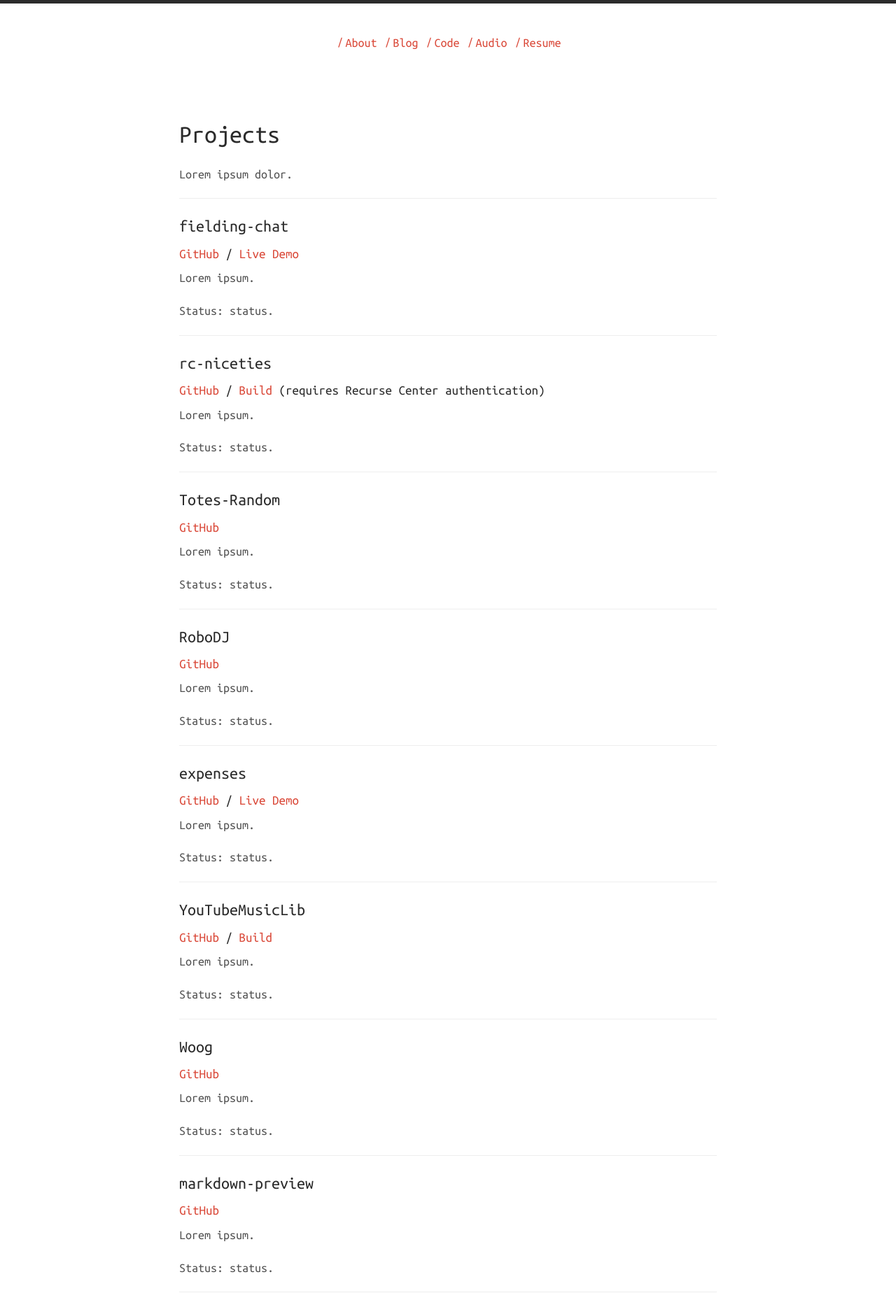
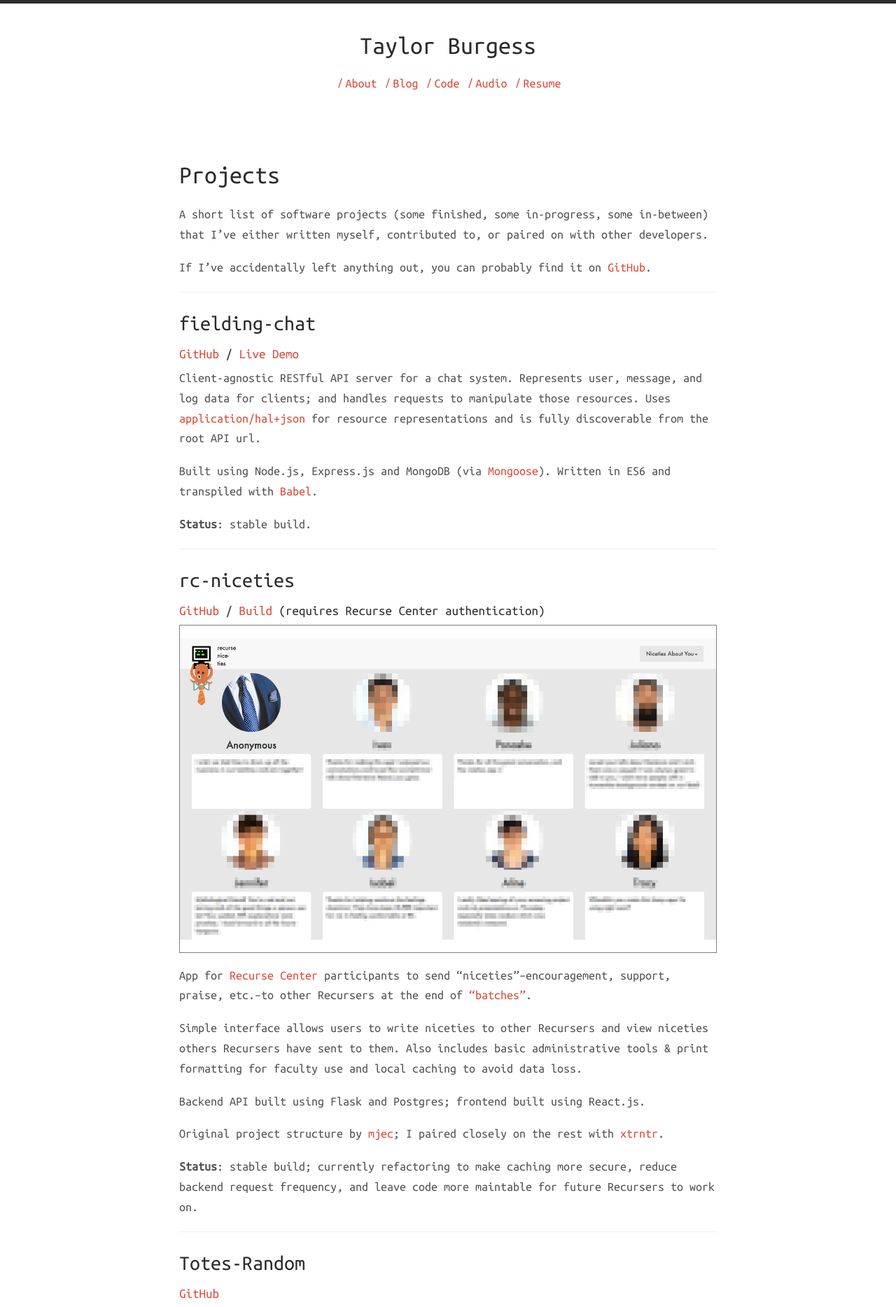
Before and after one commit to tayloraburgess/tayloraburgess.github.io, a Jekyll site: the page built from code.md, in a window 1280 px wide. Shown: the top 1868 px of the page at 70% size. Built offline with Jekyll 4.4.1, drawn with Linux system fonts in a browser that asks for light colours; nearby versions of some CDN libraries; some of the changed text lies outside the part shown.

Commit message:
Add code page
Do minor styling for images (adding borders). Add image resources
for project page as well.

```diff
--- a/_layouts/default.html
+++ b/_layouts/default.html
@@ -26,7 +26,7 @@
     <body class="{{ site.harmony.basetheme }}">
         <header class="main-header">
             <div class="wc-container">
-                <h1><a href="{{ site.baseurl }}/">{{ site.harmony.name }}</a></h1>
+                <h1><a href="{{ site.baseurl }}/">{{ site.name }}</a></h1>
                 <h2>{{ site.harmony.description }}</h2>
                 {% include header-links.html %}
             </div>
--- a/assets/css/main.scss
+++ b/assets/css/main.scss
@@ -131,7 +131,9 @@
 }
 
 img {
-  border: 0;
+  border: 1px;
+  border-style: solid;
+  border-color: gray;
   display: block;
   max-width: 100%;
   height: auto;
@@ -184,6 +186,7 @@
 }
 
 img.social {
+  border: 0px;
   margin-left: 10px;
   margin-right: 10px;
   padding-top: 10px;
--- a/code.md
+++ b/code.md
@@ -4,86 +4,126 @@
 permalink: /code/
 ---
 
-Lorem ipsum dolor.
+A short list of software projects (some finished, some in-progress, some in-between) that I've either written myself, contributed to, or paired on with other developers.
+
+If I've accidentally left anything out, you can probably find it on [GitHub](https://github.com/tayloraburgess).
 
 ___
 
-#### fielding-chat
+### fielding-chat
 
 ###### [GitHub](https://github.com/tayloraburgess/fielding-chat) / [Live Demo](https://fielding-chat.herokuapp.com/api/v1)
 
-Lorem ipsum.
+Client-agnostic RESTful API server for a chat system. Represents user, message, and log data for clients; and handles requests to manipulate those resources. Uses [application/hal+json](http://stateless.co/hal_specification.html) for resource representations and is fully discoverable from the root API url.
 
-Status: status.
+Built using Node.js, Express.js and MongoDB (via [Mongoose](http://mongoosejs.com/)). Written in ES6 and transpiled with [Babel](https://babeljs.io/).
+
+**Status**: stable build.
 
 ___
 
-#### rc-niceties
+### rc-niceties
 
 ###### [GitHub](https://github.com/mjec/rc-niceties) / [Build](https://niceties.recurse.com/) (requires Recurse Center authentication)
 
-Lorem ipsum.
+![rc-niceties]({{ '/assets/projects/rcniceties.png' | prepend: site.baseurl | prepend: site.url }})
 
-Status: status.
+App for [Recurse Center](https://www.recurse.com/) participants to send "niceties"--encouragement, support, praise, etc.--to other Recursers at the end of ["batches"](https://www.recurse.com/faq#start-date-question).
+
+Simple interface allows users to write niceties to other Recursers and view niceties others Recursers have sent to them. Also includes basic administrative tools & print formatting for faculty use and local caching to avoid data loss.
+
+Backend API built using Flask and Postgres; frontend built using React.js.
+
+Original project structure by [mjec](https://github.com/mjec); I paired closely on the rest with [xtrntr](https://github.com/xtrntr).
+
+**Status**: stable build; currently refactoring to make caching more secure, reduce backend request frequency, and leave code more maintable for future Recursers to work on.
 
 ___
 
-#### Totes-Random
+### Totes-Random
 
 ###### [GitHub](https://github.com/JKiely/Totes-Random)
 
-Lorem ipsum.
+![Totes-Random]({{ '/assets/projects/totesrandom.png' | prepend: site.baseurl | prepend: site.url }})
 
-Status: status.
+Pseudorandom number generator that pulls “atmospheric data” from Twitter streams containing certain keywords and generates a pseudorandom number after a few mutations. Built mostly for a lark, but also the challenge of building a RESTful Haskell web API.
+
+To that challenge--Haskell's existing web frameworks are a bit...tentative, so this app is actually split across two servers: one, in Haskell & [Snap](http://snapframework.com/), that sends requests to the Twitter API and generates the pseudorandom numbers, and another in Flask (repo [here](https://github.com/tayloraburgess/totes-desperate)) that requests that data from the Haskell server and serves it to the vanilla JS frontend.
+
+Paired on this project with [JKieley](https://github.com/JKiely) and [phasedchirp](https://github.com/phasedchirp).
+
+**Status**: currently broken--unicode decoding errors between the Haskell & Python servers. To be fixed ASAP.
 
 ___
 
-#### RoboDJ
+### RoboDJ
 
 ###### [GitHub](https://github.com/JesseRap/RoboDJ)
 
-Lorem ipsum.
+Web app that analyzes audio tracks, looking for peaks, BPM, and section breaks, and lets the user mix & auto-crossfade between the tracks. Also, experimentally, uses [Web Workers](https://developer.mozilla.org/en-US/docs/Web/API/Web_Workers_API) to render the interface and do audio analysis concurrently in a more timely manner.
 
-Status: status.
+Built with (very minimal) Node.js & Express.js in the backend and vanilla Javascript (with some jQuery) & [wavesurfer.js](https://wavesurfer-js.org/) in the frontend.
+
+This is primarily [JesseRap](https://github.com/JesseRap/RoboDJ)'s project, but I paired on implementing the aforementioned Web Workers, wrote the backend, and added frontend file reading support.
+
+**Status**: stable, but undeployed.
 
 ___
 
-#### expenses
+### expenses
 
 ###### [GitHub](https://github.com/leeorb321/expenses) / [Live Demo](http://fierce-cove-57868.herokuapp.com)
 
-Lorem ipsum.
+![expenses 1]({{ '/assets/projects/expenses_1.png' | prepend: site.baseurl | prepend: site.url }})
+![expenses 2]({{ '/assets/projects/expenses_2.png' | prepend: site.baseurl | prepend: site.url }})
 
-Status: status.
+Personal finance tracker with data visualization.
+
+Built using Flask & Postgres in the backend and (relatively) vanilla Javascript in the frontend (with [Chart.js](http://www.chartjs.org/) handling the visualizations).
+
+Paired on the majority of this project with [leeorb231](https://github.com/leeorb321).
+
+**Status**: stable build, but currently refactoring to use React.js in the frontend.
 
 ___
 
-#### YouTubeMusicLib
+### YouTubeMusicLib
 
 ###### [GitHub](https://github.com/elenacaseyroby/YoutubeMusicLib) / [Build](http://youtube-music-library.herokuapp.com)
 
-Lorem ipsum.
+![YouTubeMusicLib 1]({{ '/assets/projects/youtubemusiclib_1.png' | prepend: site.baseurl | prepend: site.url }})
+![YouTubeMusicLib 2]({{ '/assets/projects/youtubemusiclib_2.png' | prepend: site.baseurl | prepend: site.url }})
 
-Status: status.
+Web app that tracks a user’s music listening habits on YouTube (via the YouTube API) and makes recommendations using the collected data.
+
+Built with MySQL & Flask in the backend and vanilla Javascript (with jQuery etc.) in the frontend.
+
+Primarily [elenacaseyroby](https://github.com/elenacaseyroby)'s project, but I implemented Google OAuth support, paired with [arpith](https://github.com/arpith) on deployment configuration, wrote code to request data from the [Last.fm API](http://www.last.fm/api), and did assorted other tasks across the front & backend.
+
+**Status**: stable build.
 
 ___
 
-#### Woog
+### Woog
 
 ###### [GitHub](https://github.com/lamarqua/Woog)
 
-Lorem ipsum.
+Browser-based module synthesizer. Has support for filters, polyphony (currently only low-note priority), and several other parameter-controlled effets.
 
-Status: status.
+Currently written in framework-less Javascript (but with some help from [flow](https://flowtype.org/)), and hardcoded to only accept input from specific Akai MIDI keyboards.
+
+Paired on this with [lamarqua](https://github.com/lamarqua).
+
+**Status**: in-progress--graphical web interface and support for custom MIDI keyboard control mapping to come.
 
 ___
 
-#### markdown-preview
+### markdown-preview
 
 ###### [GitHub](https://github.com/tayloraburgess/markdown-preview)
 
-Lorem ipsum.
+Interpreter/compiler for Markdown, outputing HTML.
 
-Status: status.
+Built using Node.js & ES6.
 
-___
+**Status**: in the midst of a major refactor to restructure the parser to follow the [CommonMark spec's parsing strategy](http://spec.commonmark.org/0.26/#appendix-a-parsing-strategy). Master branch does have limited support for several block & span-level elements.
```
Also changed, not shown: _posts/2016-09-26-batch-0-length.md (+1 -1 lines), audio.md (+1 -1 lines), assets/projects/expenses_1.png (added), assets/projects/expenses_2.png (added), assets/projects/rcniceties.png (added), assets/projects/totesrandom.png (added), assets/projects/youtubemusiclib_1.png (added), assets/projects/youtubemusiclib_2.png (added), 1 other file.
